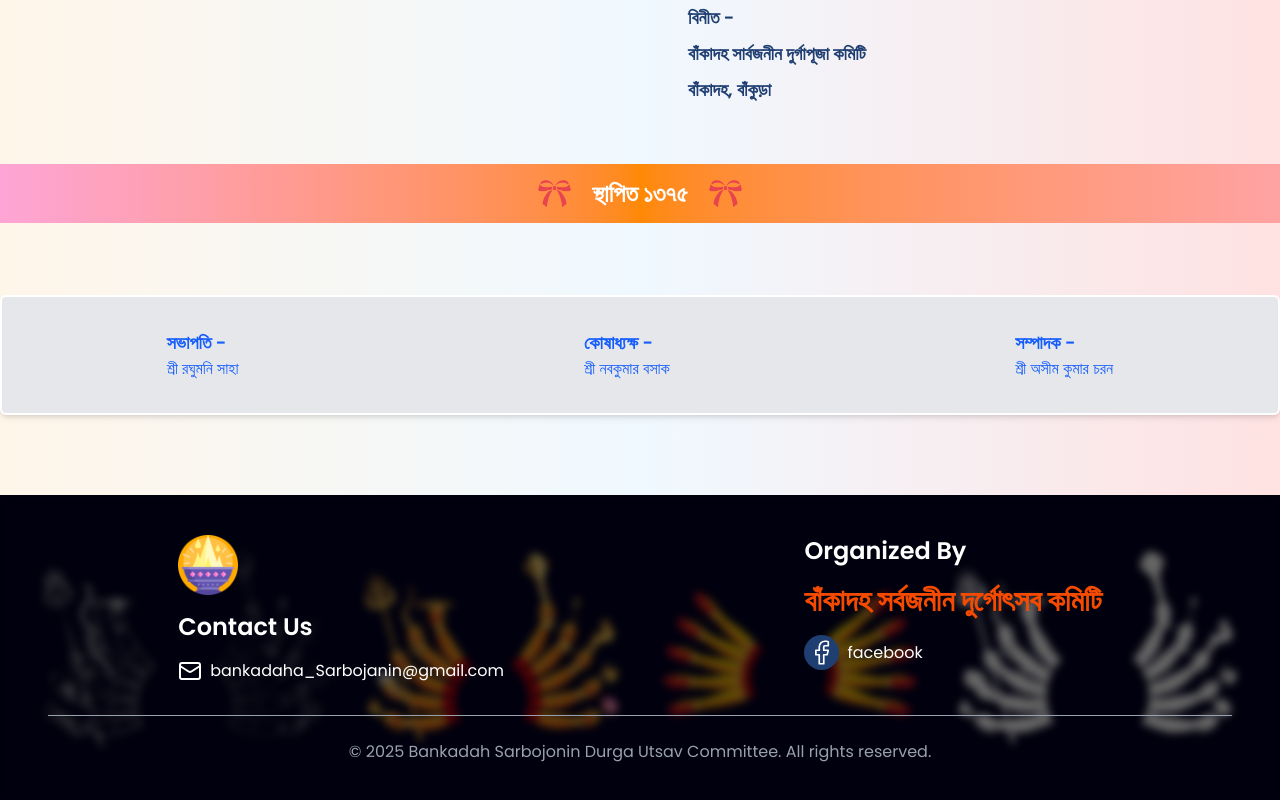
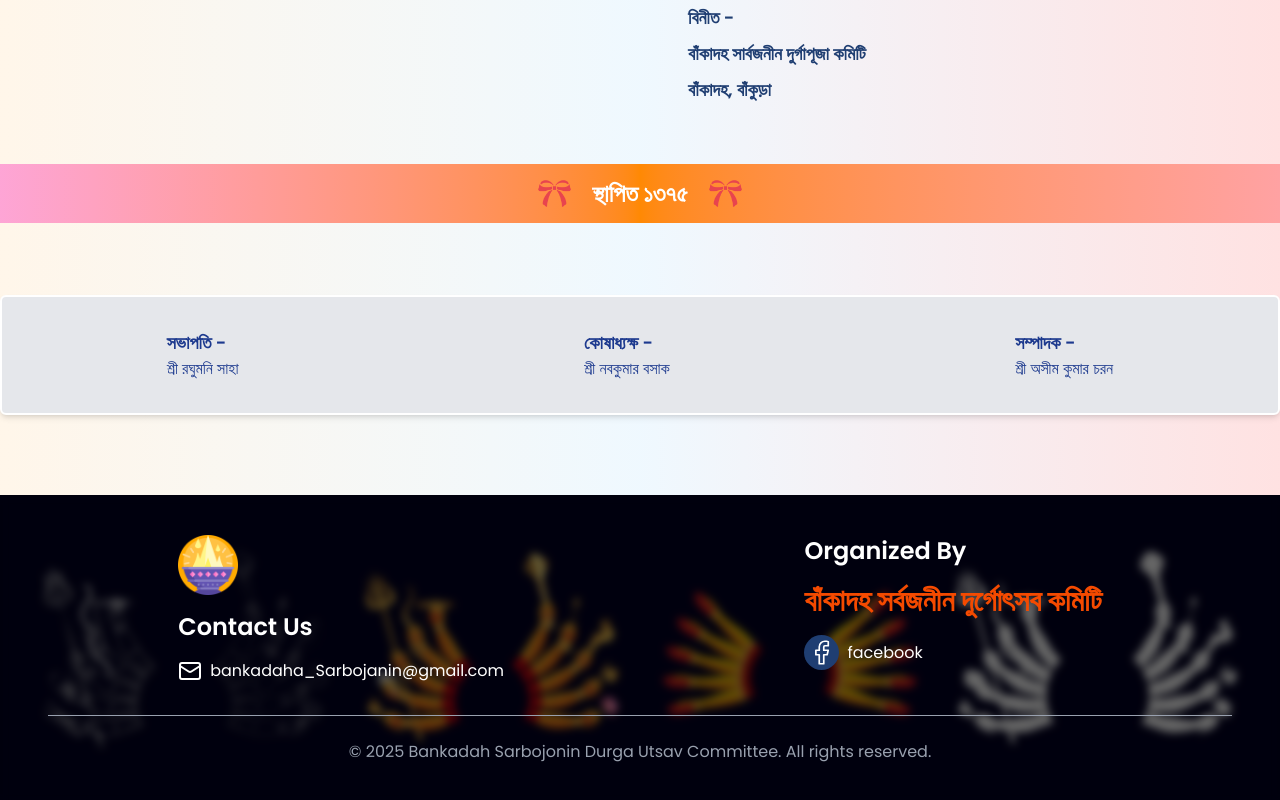
Before and after one commit to Arijitkhan99git/durga-mandap, a React (Vite) app: page /about in a window 1280 px wide. Shown: the part 834-1634 px from the top of the page. Built offline with nearby package versions, Linux system fonts and the light colour scheme.

Commit message:
updated text color

```diff
--- a/src/components/about/AboutUs.jsx
+++ b/src/components/about/AboutUs.jsx
@@ -44,7 +44,7 @@ function AboutUs() {
           <img src={bow} alt="bow" width={35}/>
         </div>
         <div className='flex flex-col md:flex-row w-full max-w-7xl items-center md:justify-around py-8 mx-12 my-12
-        gap-4 bg-gray-200 shadow-md rounded-md border-2 border-white text-blue-600'>
+        gap-4 bg-gray-200 shadow-md rounded-md border-2 border-white text-blue-900'>
             <div className='flex flex-row md:flex-col '>
               <p  className='font-semibold text-lg'>সভাপতি - </p>
               <p>শ্রী রঘুমনি সাহা</p>
```
